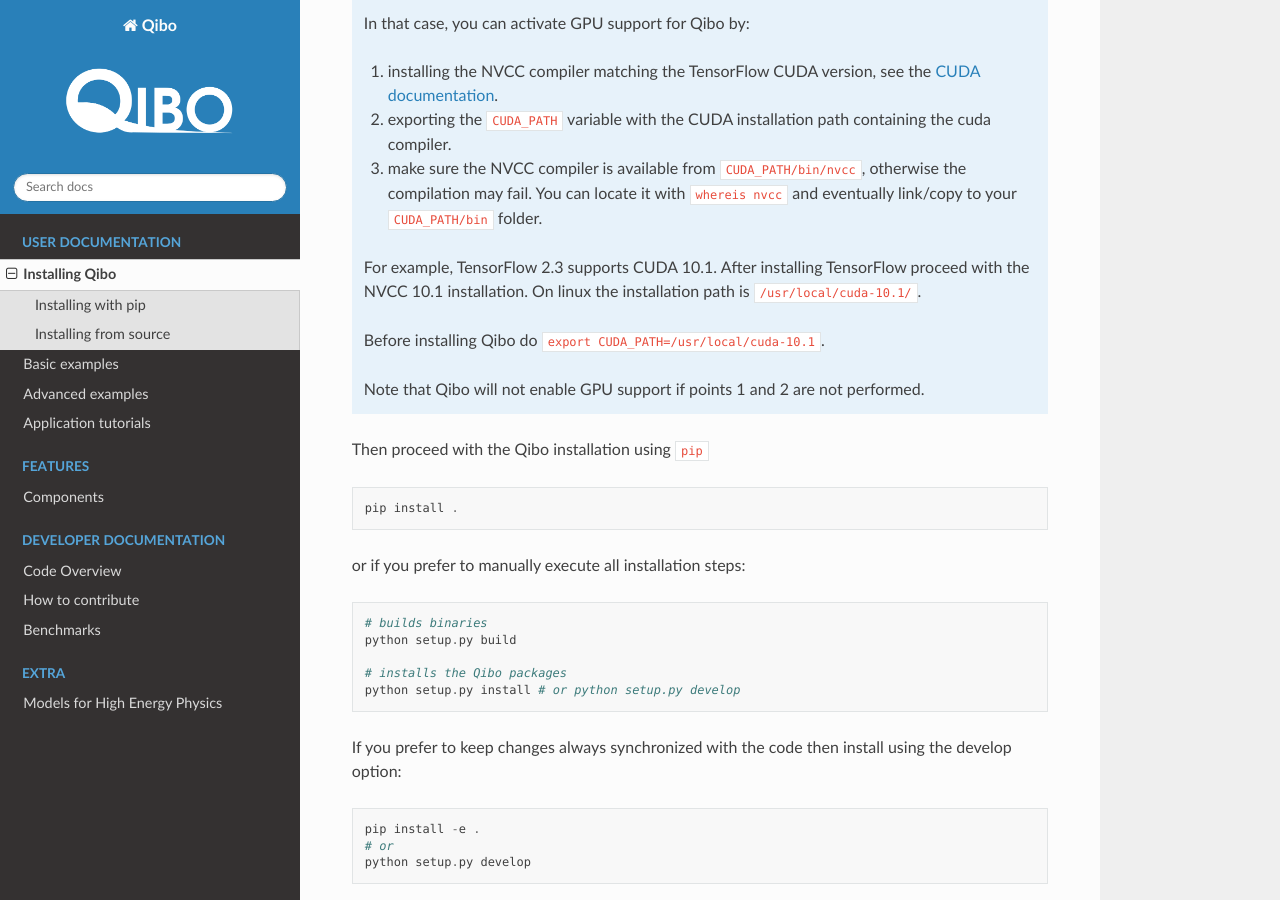
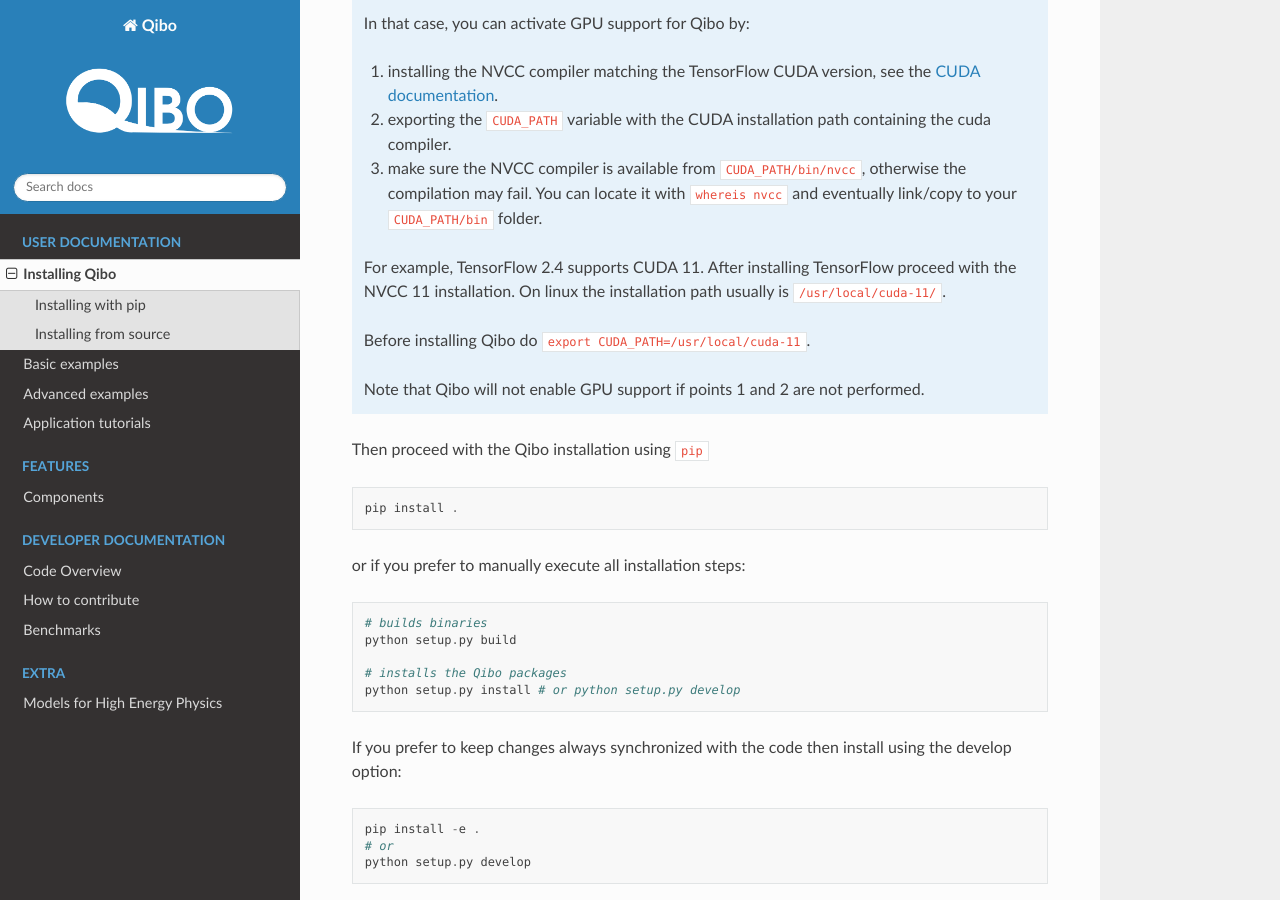
Before and after one commit to qiboteam/qibo, a Sphinx documentation site: the page built from doc/source/installation.rst, in a window 1280 px wide and 900 px high, scrolled down 1421 px. Built offline with Sphinx 7.4.7 and the Read the Docs theme 2.0.0, drawn with Linux system fonts in a browser that asks for light colours; pages that are not in the unit, such as notebooks, are missing from menus.

Commit message:
updating installation docs

```diff
--- a/doc/source/installation.rst
+++ b/doc/source/installation.rst
@@ -76,11 +76,11 @@
 
       3. make sure the NVCC compiler is available from ``CUDA_PATH/bin/nvcc``, otherwise the compilation may fail. You can locate it with ``whereis nvcc`` and eventually link/copy to your ``CUDA_PATH/bin`` folder.
 
-      For example, TensorFlow 2.3 supports CUDA 10.1. After installing
-      TensorFlow proceed with the NVCC 10.1 installation. On linux the
-      installation path is ``/usr/local/cuda-10.1/``.
+      For example, TensorFlow 2.4 supports CUDA 11. After installing
+      TensorFlow proceed with the NVCC 11 installation. On linux the
+      installation path usually is ``/usr/local/cuda-11/``.
 
-      Before installing Qibo do ``export CUDA_PATH=/usr/local/cuda-10.1``.
+      Before installing Qibo do ``export CUDA_PATH=/usr/local/cuda-11``.
 
       Note that Qibo will not enable GPU support if points 1 and 2 are not
       performed.
```
